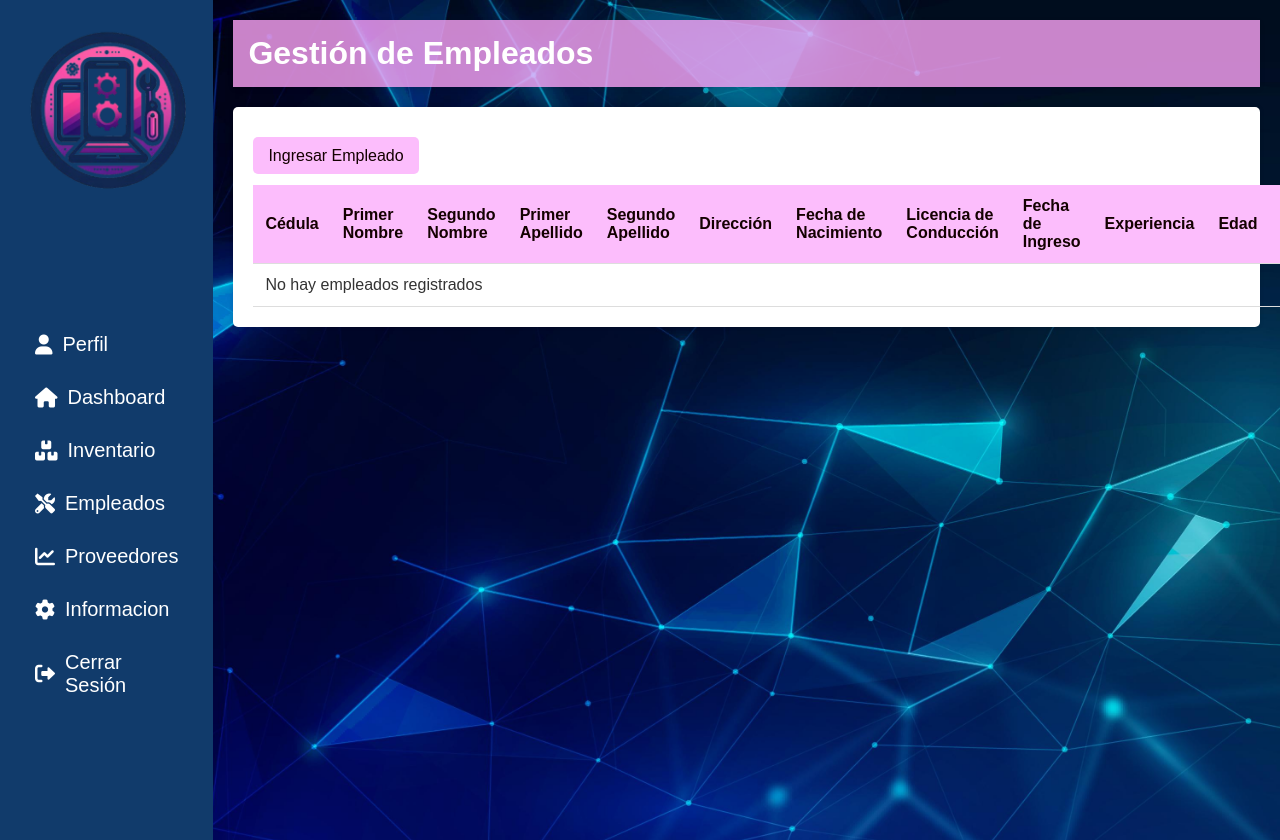
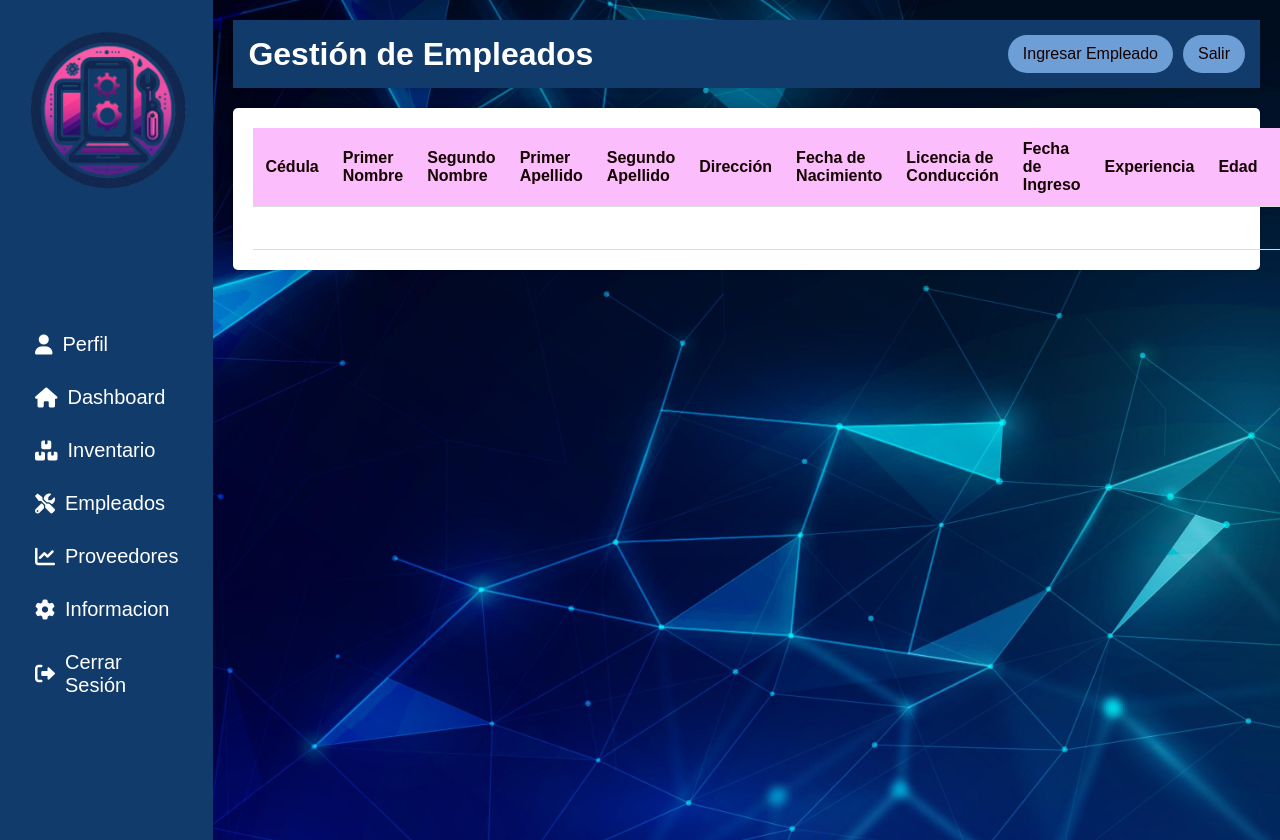
Before and after one commit to Danorgopa/ModaManage, a PHP site: page /empleado.php in a window 1280 px wide. Run offline with PHP 8.4, Linux system fonts and the light colour scheme; the visitor is signed in with stand-in values (Sample User, id 1); data that the repository does not hold is empty.

Commit message:
correccion de uis y funciones

```diff
--- a/crear_empleado.php
+++ b/crear_empleado.php
@@ -246,7 +246,7 @@ $conn->close();
 
 
       <input type="submit" value="Añadir Empleado">
-      <button type="button" class="btn" onclick="window.location.href='home.php';">Regresar al Home</button>
+      <button type="button" class="btn" onclick="window.location.href='empleado.php';">Regresar</button>
     </form>
   </div>
 </body>
--- a/css/general_sidebar.css
+++ b/css/general_sidebar.css
@@ -5,7 +5,7 @@ body {
     padding: 0;
     background: url('../img/fondo.png') no-repeat center center fixed;
     background-size: cover;
-    color: #333;
+    color: #fff;
     max-height: 100dvh;
     overflow-y: auto;
 }
--- a/css/inventario1.css
+++ b/css/inventario1.css
@@ -3,7 +3,7 @@ body {
     margin: 0;
     padding: 0;
     background-color: #f4f4f4;
-    color: #333;
+    color: #fff;
     animation: fadeIn 2s ease-in;
 }
 
@@ -127,6 +127,16 @@ body {
     transition: transform 0.3s, text-decoration 0.3s;
 }
 
+/* Estilo para el texto asociado a los radio buttons */
+input[type="radio"] + label {
+    color: white; /* Cambiar color del texto a blanco */
+}
+
+/* Si también quieres cambiar el color de los labels cuando están seleccionados */
+input[type="radio"]:checked + label {
+    color: #00ff00; /* Color del texto cuando el radio button está seleccionado (ej. verde) */
+}
+
 .sidebar ul li a:hover {
     transform: scale(1.1);
     text-decoration: underline;
@@ -168,7 +178,7 @@ a.edit-btn::before {
 /* Estilo para cuando el enlace está deshabilitado */
 a.edit-btn:disabled {
     background-color: #ccc; /* Color gris cuando esté deshabilitado */
-    color: #666; /* Color gris del texto */
+    color: #fff; /* Color gris del texto */
     cursor: not-allowed; /* Cambiar el cursor cuando esté deshabilitado */
 }
 
--- a/empleado.php
+++ b/empleado.php
@@ -49,7 +49,7 @@ if (isset($_GET['cedula'])) {
 $sql = "SELECT cedula, primer_nombre, segundo_nombre, primer_apellido, segundo_apellido,
         direccion, fecha_nacimiento, licencia_conduccion, fecha_ingreso, experiencia,
         edad, estado_civil, rh, eps, arl, estrato, profesion, rol_id
-        FROM empleados WHERE estado = 1";
+        FROM empleados WHERE rol_id = 1";
 
 $result = $conn->query($sql);
 
@@ -69,7 +69,7 @@ if (!$result) {
   <meta charset="UTF-8">
   <meta name="viewport" content="width=device-width, initial-scale=1.0">
   <title>ERP - Empleados</title>
-  <link rel="stylesheet" href="css/mantenimiento2.css">
+  <link rel="stylesheet" href="css/inventario1.css">
   <link rel="stylesheet" href="css/general_sidebar.css">
   <link rel="stylesheet" href="https://cdnjs.cloudflare.com/ajax/libs/font-awesome/6.0.0-beta3/css/all.min.css"> <!-- Iconos -->
 </head>
@@ -80,12 +80,12 @@ if (!$result) {
     <div class="main-content">
       <header class="topbar">
         <h1>Gestión de Empleados</h1>
+        <div class="actions">
+          <a href="crear_empleado.php" class="btn btn-primary">Ingresar Empleado</a>
+          <a href="logout.php" class="btn">Salir</a>
+        </div>
       </header>
       <div class="content">
-        <!-- Botón para crear un nuevo empleado -->
-        <div class="button-container">
-          <a href="crear_empleado.php" class="btn btn-primary">Ingresar Empleado</a>
-        </div>
 
         <table class="doc-table">
           <thead>
```
Also changed, not shown: home.php (+1 -8 lines).
